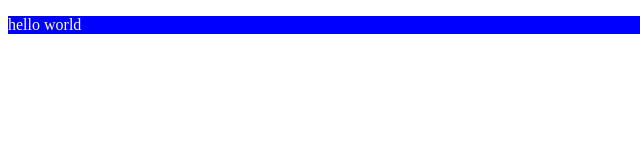
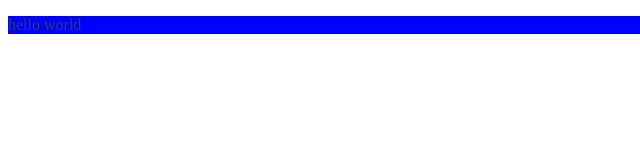
Before and after one commit to quentinrahou/tp2, a plain HTML site: page index.html in a window 1280 px wide. Shown: the full height of the page, 0-640 px from the left. Drawn offline with Linux system fonts and the light colour scheme.

Commit message:
changement de la couleur de texte

```diff
--- a/main.css
+++ b/main.css
@@ -1,2 +1,2 @@
 p { background-color: blue;
-color: white; }
+color: #353b53 ; }
```
